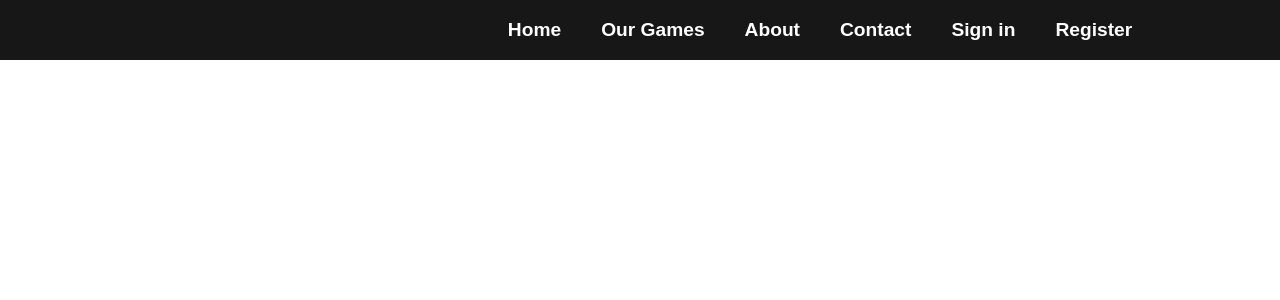
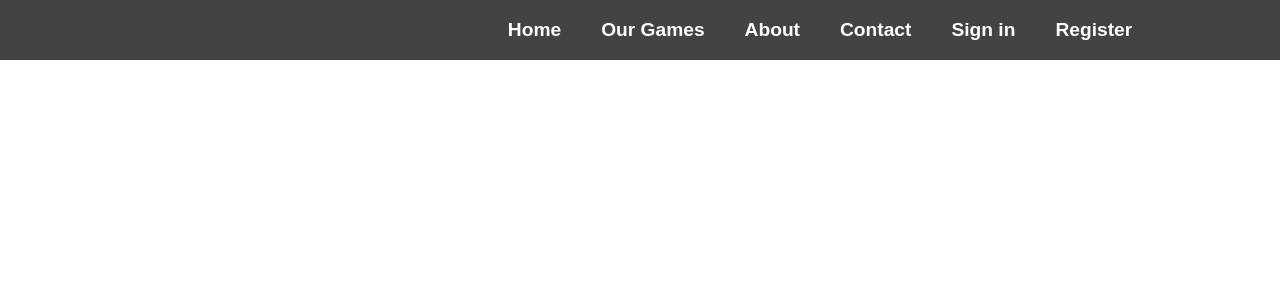
Before and after one commit to AranethWinters/348_group4_finalproj, a Next.js app: page /components/header in a window 1280 px wide. Shown: the top 300 px of the page. Built offline with nearby package versions, Linux system fonts and the light colour scheme; no server answers.

Commit message:
Modified header, globalcss, homepage. Renamed "pla ceholder_card" to "smallcard"

```diff
--- a/app/components/header/page.js
+++ b/app/components/header/page.js
@@ -1,3 +1,4 @@
+import Link from 'next/link'
 import React from 'react'
 
 function header() {
@@ -11,7 +12,7 @@ function header() {
             <li><a href="#">Our Games</a></li>
             <li><a href="#">About</a></li>
             <li><a href="#">Contact</a></li>
-            <li><a href="#">Sign in</a></li>
+            <li><Link href="/pages/signin">Sign in</Link></li>
             <li><a href="#">Register</a></li>
           </ul>
         </nav>
--- a/app/components/placeholder_card/page.js
+++ b/app/components/smallcard/page.js
@@ -1,4 +1,3 @@
-'use client'
 import React from 'react';
 import Link from 'next/link';
 
--- a/app/globals.css
+++ b/app/globals.css
@@ -7,18 +7,18 @@
   --foreground: #171717;
 }
 
-@media (prefers-color-scheme: dark) {
-  :root {
-    --background: #0a0a0a;
-    --foreground: #ededed;
-  }
-}
-
 body {
   color: var(--foreground);
   background: var(--background);
   font-family: Arial, Helvetica, sans-serif;
   margin: 0px;
+  display: flex;
+  flex-direction: column;
+  min-height: 100vh;
+}
+
+main{
+  flex-grow: 1;
 }
 
 .container {
@@ -31,7 +31,7 @@ body {
 .navbar {
   width: 125%;
   height: 60px;
-  background-color: #171717;
+  background-color: #434343;
   color: white;
   display: flex;
   align-items: center;
--- a/app/lib/firebase/AuthContext.js
+++ b/app/lib/firebase/AuthContext.js
@@ -1,8 +1,8 @@
 'use client'
-
 import { createContext, useContext, useEffect, useState } from "react"
 import { onAuthStateChanged, signInWithPopup, GoogleAuthProvider, signOut, signInWithCredential, signInWithEmailAndPassword} from 'firebase/auth';
 import { auth } from './clientApp.js';
+import { redirect } from 'next/navigation.js'
 
 const AuthContext = createContext();
 
@@ -18,7 +18,8 @@ export function AuthProvider({children}) {
 
     const signInWithGoogle = () => {
         const provider = new GoogleAuthProvider();
-        return signInWithPopup(auth, provider);
+        const userCred = signInWithPopup(auth, provider);
+        return redirect('/pages/dashboard');
     };
 
     const signIn = (auth, email, password) => {
--- a/app/page.js
+++ b/app/page.js
@@ -2,7 +2,6 @@ import Homepage from "./pages/home/page";
 
 export default function Home() {
   return (
- <Homepage></Homepage>
-
+    <Homepage></Homepage>
   );
 }
--- a/app/pages/home/page.js
+++ b/app/pages/home/page.js
@@ -1,16 +1,16 @@
 import Link from 'next/link'
 import React from 'react'
 import Footer from '@/app/components/footer/page'
-import CardList from '@/app/components/placeholder_card/page'
+import CardList from '@/app/components/smallcard/page'
 import Header from '@/app/components/header/page'
 
 const Homepage = () => {
   return (
     <div>
       <Header/>
-      <CardList></CardList>
-      <button><Link href="/pages/signin">Signin</Link></button>
-      <button><Link href="/pages/signup">Signup</Link></button>
+      <main>
+        <CardList/>
+      </main>
       <Footer/>
     </div>
   )
```
